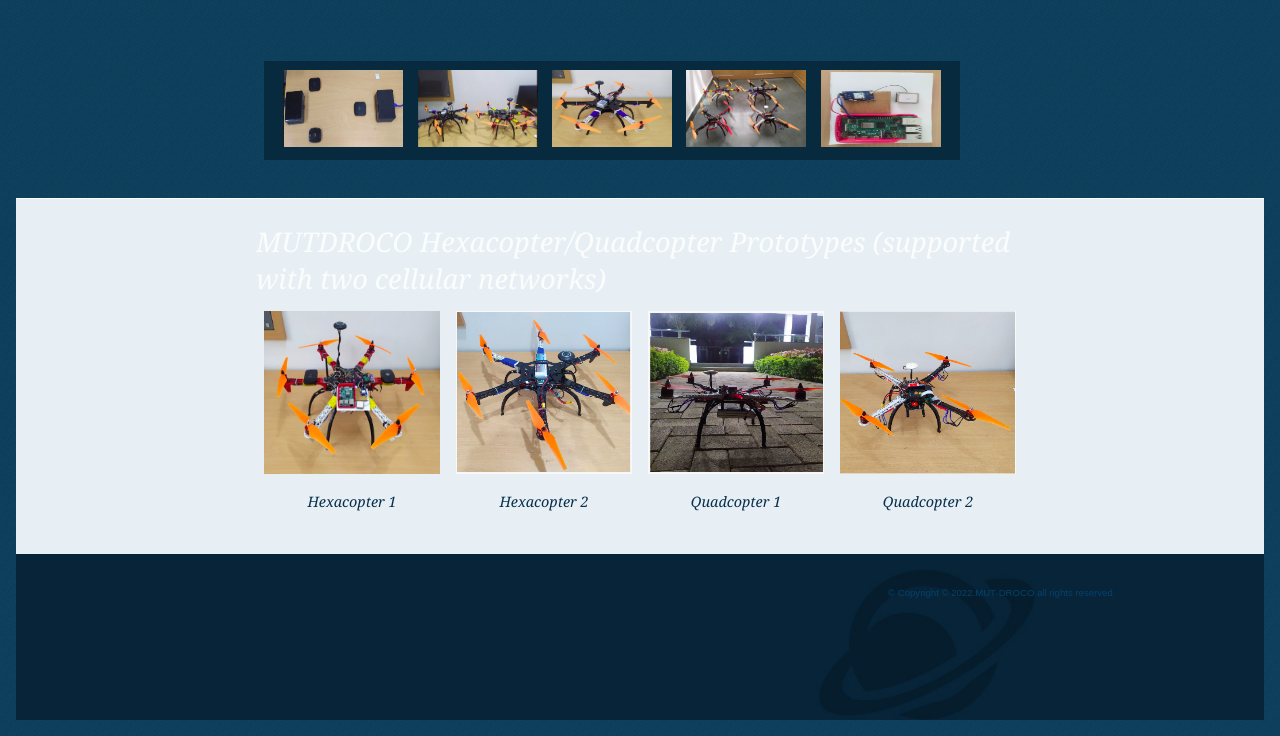
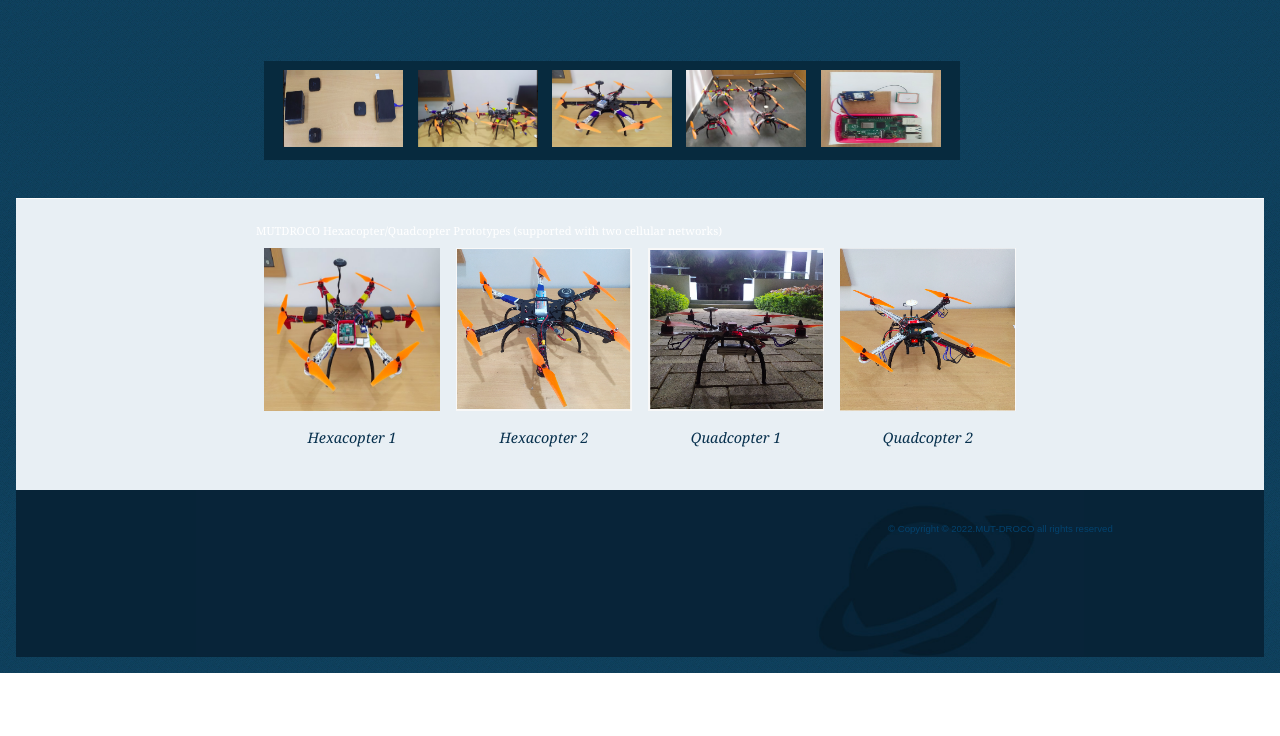
Before and after one commit to mutdroco/mutdroco.github.io, a plain HTML site: page Testbed.html in a window 1280 px wide. Shown: the part 716-1452 px from the top of the page. After the commit the page ends 1389 px from the top, so only its background shows below. Drawn offline with Linux system fonts and the light colour scheme.

Commit message:
Update Testbed.html

```diff
--- a/Testbed.html
+++ b/Testbed.html
@@ -165,7 +165,7 @@
 	</div>
 	<div id="footer">
 		<ul id="featured" class="wrapper clearfix">
-			<h3>MUTDROCO Hexacopter/Quadcopter Prototypes (supported with two cellular networks)</h3>
+			<h4>MUTDROCO Hexacopter/Quadcopter Prototypes (supported with two cellular networks)</h4>
 			<li>
 				<img src="images/astronaut.jpg" alt="Img" height="204" width="220">
 				<h3><a href="blog.html">Hexacopter 1</a></h3>
```
